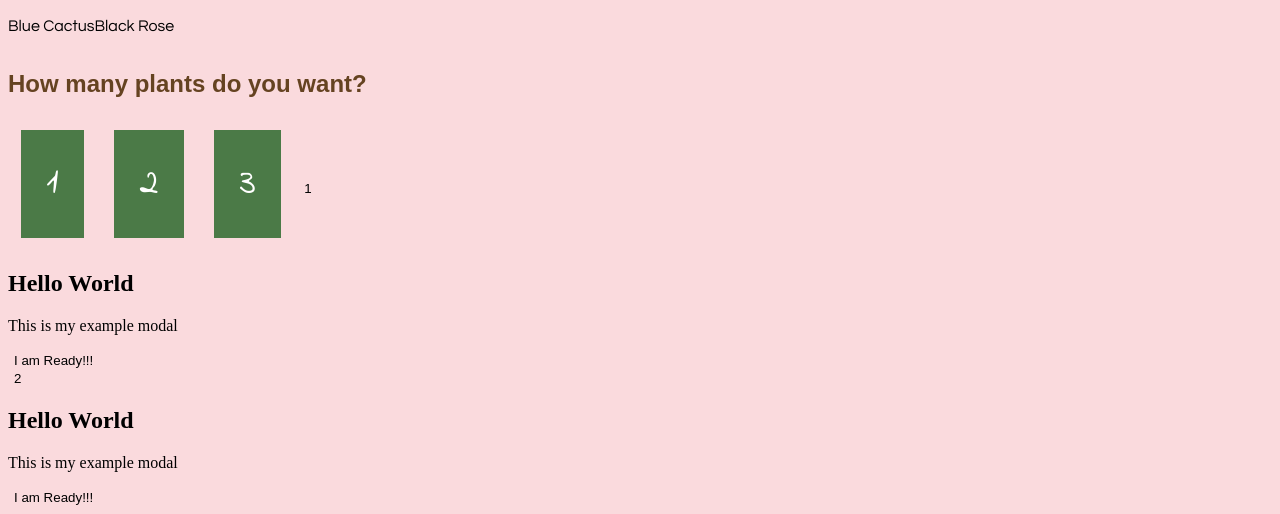
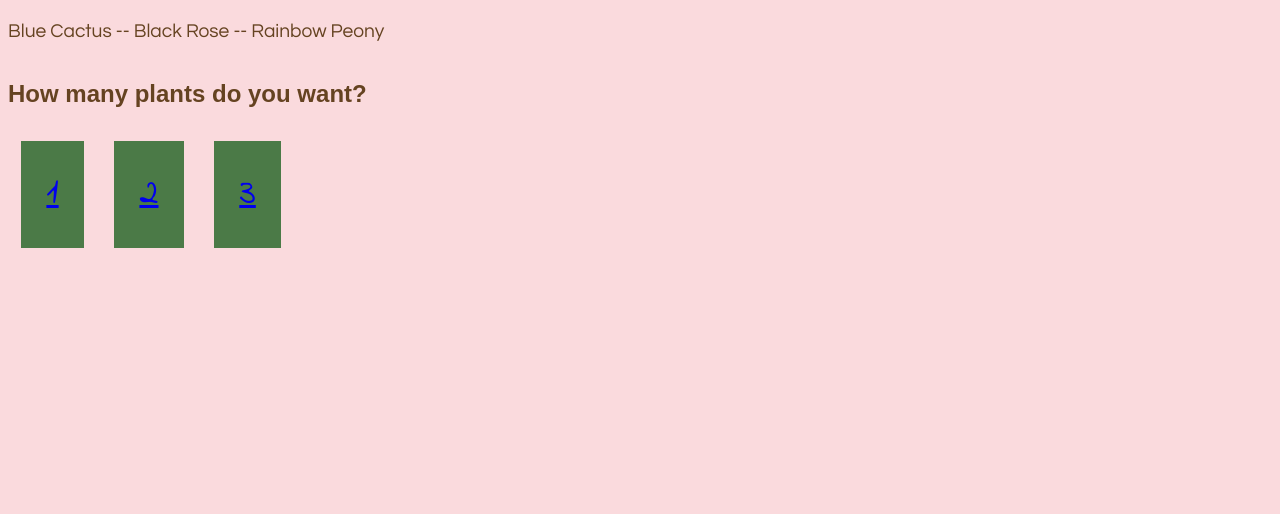
Before and after one commit to ashleywebb/Plant-Growing-Project, a plain HTML site: page index.html in a window 1280 px wide. Shown: the part 334-848 px from the top of the page. After the commit the page ends 800 px from the top, so only its background shows below. Drawn offline with Linux system fonts and the light colour scheme; a web font is replaced by a local one.

Commit message:
Created another page for gameplay- removed some glitches

```diff
--- a/index.html
+++ b/index.html
@@ -27,35 +27,29 @@
 
   <div class="plant-name-container">
     <div> <p>
-      Blue Cactus
+      Blue Cactus -
     </p> </div>
     <div> <p>
-      Black Rose
+      - Black Rose -
+    </p> </div>
+    <div> <p>
+      - Rainbow Peony
     </p> </div>
     </div>
 
     <h2>How many plants do you want?</h2>
     <script src="script.js"></script>
     <content class='plantButtons'>
-      <button id="plant1">1</button>
-      <button id="plant2">2</button>
-      <button id="plant3">3</button>
+      <button id="plant1">
+        <a href="index2.html"> 1
+      </button></a>
+      <button id="plant2">
+        <a href="index2.html"> 2
+      </button></a>
+      <button id="plant3">
+        <a href="index2.html"> 3
+      </button></a>
     </content>
 
-    <button class="open">1</button>
-    <div id="modal">
-      <h2>Hello World</h2>
-      <p>This is my example modal</p>
-      <button class="modal__button">I am Ready!!!</button>
-    </div>
-    <script src="script.js"></script>
-
-    <button class="open">2</button>
-    <div id="modal">
-      <h2>Hello World</h2>
-      <p>This is my example modal</p>
-      <button class="modal__button">I am Ready!!!</button>
-    </div>
-    <script src="script.js"></script>
   </body>
 </html>
--- a/style.css
+++ b/style.css
@@ -1,3 +1,5 @@
+/* Home Screen */
+
 button {
   background-color: rgba(255, 255, 255, 0);
   border: rgba(255, 255, 255, 0);
@@ -5,12 +7,6 @@ button {
 
 body {
   background-color: #FADADD;
-}
-
-body > p {
-  font-family: century gothic, sans-serif;
-  color: #654321;
-  position: absolute;
 }
 
 body > .plant-container {
@@ -23,6 +19,8 @@ body > .plant-name-container {
   font-family: century gothic, sans-serif;
   display: flex;
   flex-direction: row;
+  color: #654321;
+  font-size: 1.5vw;
 }
 
 body > h1 {
@@ -65,3 +63,5 @@ body > .plantButtons > #plant3{
   padding: 2vw;
   margin: 1vw;
 }
+
+/* Gameplay Screen */
```
Also changed, not shown: index2.html (added, +12 -0 lines).
